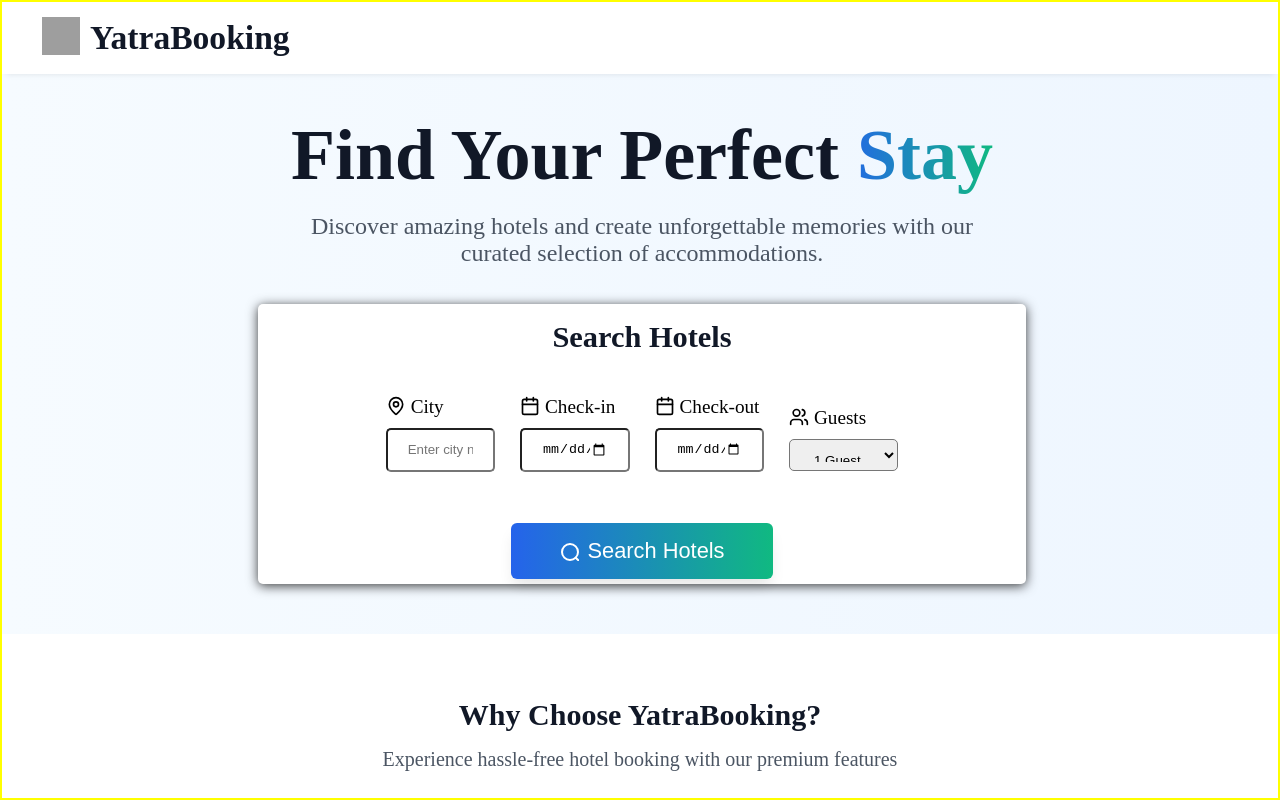
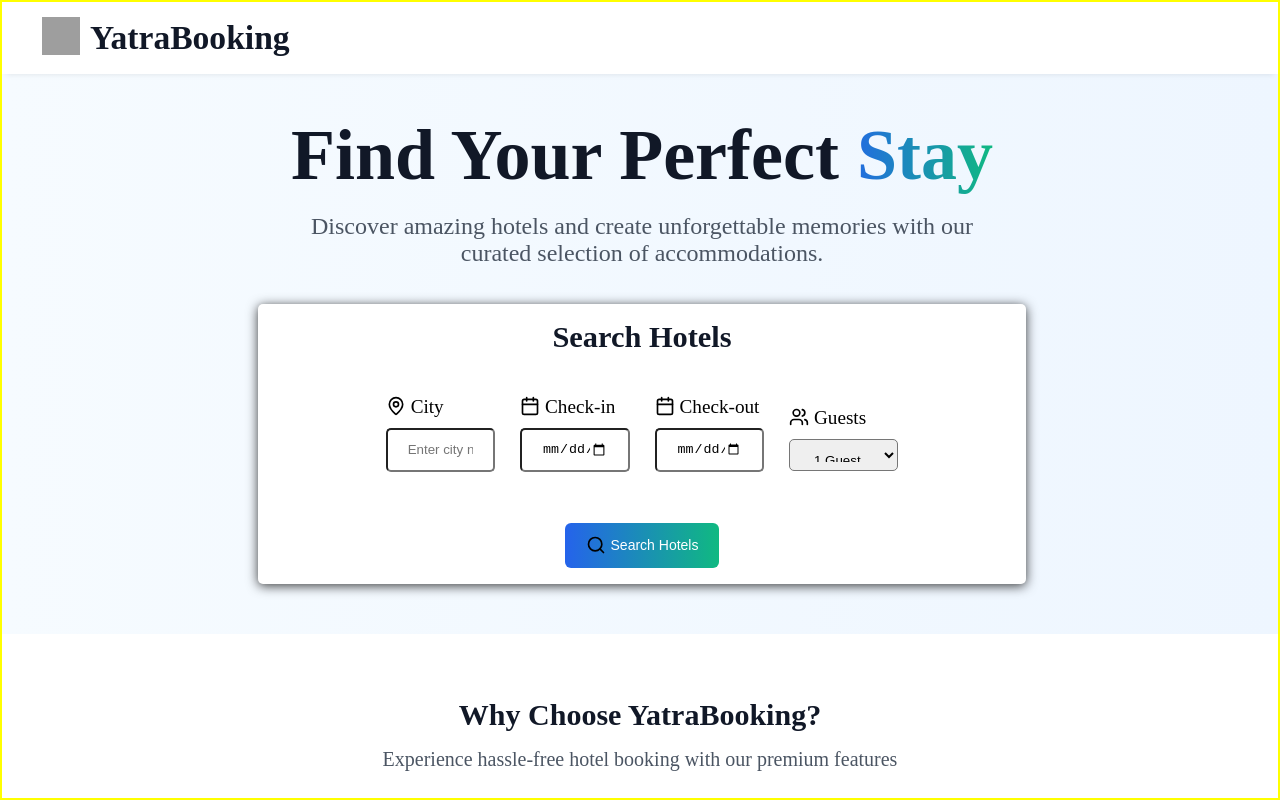
Before and after one commit to hardrock1997/yatra_online_assignment, a Next.js app: page / in a window 1280 px wide. Built offline with nearby package versions, Linux system fonts and the light colour scheme; grey boxes are pictures that could not be loaded.

Commit message:
button comp && render props

```diff
--- a/src/app/HotelDetailsContextProvider.jsx
+++ b/src/app/HotelDetailsContextProvider.jsx
@@ -13,7 +13,7 @@ export function HotelContextProvider({ children}) {
     const [loading, setLoading] = useState(false)
 
     function getHotelDetails(details) {
-      setLoading(true)
+        setLoading(true)
         if (details) {
         const { city, checkin, checkout, guests } = details;
 
--- a/src/app/hotels/[id]/page.jsx
+++ b/src/app/hotels/[id]/page.jsx
@@ -7,6 +7,7 @@ import Image from "next/image"
 import { useRouter } from "next/navigation"
 import {useHotelContext} from "../../HotelDetailsContextProvider"
 import HotelContentBody from "../../../components/HotelContentBody"
+import Button from "@/components/Button"
 
 
 export default function HotelById() {
--- a/src/app/hotels/page.jsx
+++ b/src/app/hotels/page.jsx
@@ -9,6 +9,7 @@ import { useEffect} from "react"
 import { useRouter } from "next/navigation"
 import {useHotelContext} from "../HotelDetailsContextProvider"
 import Loading from "@/components/Loading"
+import Button from "@/components/Button"
 
 
 
@@ -43,10 +44,7 @@ export default function HotelsRoutePage({ searchParams }) {
     return (
         <div >
             {!loading && <Header headerButton={
-                <button className={styles.custom_back_button} onClick={handleBack}>
-                    <Image src={back_button} width={30} height={30} alt="back_button_header"/>
-                        Back to Search
-                </button>
+                <Button onClick={handleBack} styleType="custom" buttonText="Back to Search" imageSrc={back_button}/>
             }
             hotelDetails={hotelDetails}
             />}
--- /dev/null
+++ b/src/components/Button.jsx
@@ -0,0 +1,18 @@
+import styles from "../styles/button.module.css"
+import Image from "next/image"
+
+export default function Button({onClick, styleType="custom", buttonText,imageSrc}) {
+
+    const className =
+    styleType === "gradient"
+      ? styles.gradient_view_button
+      : styles.custom_back_button;
+
+   return (
+     <button className={className}
+     onClick={onClick}>
+            <Image src={imageSrc} width={20} height={20} alt="back_button_header"/>
+               {buttonText}
+    </button>
+   )
+}
--- a/src/components/Header.jsx
+++ b/src/components/Header.jsx
@@ -18,14 +18,14 @@ export default function Header(props) {
         {headerTitle && <div className={styles.yatra_heading}>{headerTitle}</div>}
         {headerButton && <div>{headerButton}</div>}
         {hotelDetails && <div className={styles.stats}>
-            {hotelDetails?.guests > 0 && (
-            <span>{hotelDetails.guests} Guest{hotelDetails.guests > 1 ? "s" : ""}</span>
+            {hotelDetails[0]?.guests > 0 && (
+            <span>{hotelDetails[0].guests} Guest{hotelDetails.guests > 1 ? "s" : ""}</span>
             )}
 
-            {hotelDetails?.guests > 0 && hotelDetails?.duration > 0 && <span> • </span>}
+            {hotelDetails[0]?.guests > 0 && hotelDetails[0]?.duration > 0 && <span> • </span>}
 
-            {hotelDetails?.duration > 0 && (
-            <span>{hotelDetails.duration} Night{hotelDetails.duration > 1 ? "s" : ""}</span>
+            {hotelDetails[0]?.duration > 0 && (
+            <span>{hotelDetails[0].duration} Night{hotelDetails[0].duration > 1 ? "s" : ""}</span>
             )}
         </div>}
         </header>
--- a/src/components/HotelsSearcher.jsx
+++ b/src/components/HotelsSearcher.jsx
@@ -7,6 +7,8 @@ import Image from "next/image"
 import { useState,useEffect } from "react"
 import { useRouter } from "next/navigation";
 import HotelCitiesSuggestions from "../components/HotelCitiesSuggestions"
+import search_icon from "../assets/search_icon.svg"
+import Button from "./Button"
 
 export default function HotelsSearcher() {
 
@@ -175,13 +177,14 @@ export default function HotelsSearcher() {
                 </div>
             </div>
 
-            <button className={styles.search_button} type="submit" onClick={handleSubmitClick}>
+            {/* <button className={styles.search_button} type="submit" onClick={handleSubmitClick}>
                 <svg xmlns="http://www.w3.org/2000/svg" width="24" height="24" fill="none" stroke="currentColor" strokeWidth="2" strokeLinecap="round" strokeLinejoin="round" className={styles.icon}>
                     <circle cx="11" cy="11" r="8" />
                     <path d="M21 21l-4.3-4.3" />
                 </svg>
                 Search Hotels
-                </button>
+                </button> */}
+            <Button  onClick={handleSubmitClick} styleType="gradient" buttonText="Search Hotels" imageSrc={search_icon}/>
         </div>
     )
 }
--- /dev/null
+++ b/src/styles/button.module.css
@@ -0,0 +1,69 @@
+.custom_back_button {
+  display: inline-flex;
+  align-items: center;
+  justify-content: center;
+  white-space: nowrap;
+  height: 2.8rem;
+  padding: 0.5rem 1rem;
+  font-size: 0.875rem;
+  font-weight: 500;
+  color: #2563eb;
+  background-color: transparent;
+  border-radius: 0.575rem;
+  border: 2px solid black;
+  cursor: pointer;
+  transition: color 0.2s ease, background-color 0.2s ease;
+}
+
+.custom_back_button:hover {
+  color: #1d4ed8;
+  background-color: #f0f0f0;
+}
+
+.custom_back_button:focus-visible {
+  outline: none;
+  box-shadow: 0 0 0 2px #3b82f6, 0 0 0 4px rgba(59, 130, 246, 0.5);
+}
+
+.custom_back_button:disabled {
+  pointer-events: none;
+  opacity: 0.5;
+}
+
+.gradient_view_button {
+  display: inline-flex;
+  align-items: center;
+  justify-content: center;
+  white-space: nowrap;
+  height: 2.8rem;
+  padding: 0.5rem 2.5rem;
+  font-size: 0.875rem;
+  font-weight: 500;
+  border-radius: 0.375rem;
+  font-size: 0.875rem;
+  font-weight: 500;
+  width: 20%;
+  gap: 5px;
+  color: #ffffff;
+  background: linear-gradient(to right, #2563eb, #10b981);
+  border: none;
+  cursor: pointer;
+
+  transition: background-color 0.2s ease, filter 0.2s ease;
+}
+
+.gradient_view_button:hover {
+  background: linear-gradient(to right, #1d4ed8, #059669);
+}
+
+.gradient_view_button:focus-visible {
+  outline: none;
+  box-shadow:
+    0 0 0 2px #3b82f6,
+    0 0 0 4px rgba(59, 130, 246, 0.5);
+}
+
+.gradient_view_button:disabled {
+  pointer-events: none;
+  opacity: 0.5;
+}
```
Also changed, not shown: src/components/HotelsRouteLowerSection.jsx (+4 -17 lines), src/assets/search_icon.svg (added), src/assets/view_icon.svg (added).
